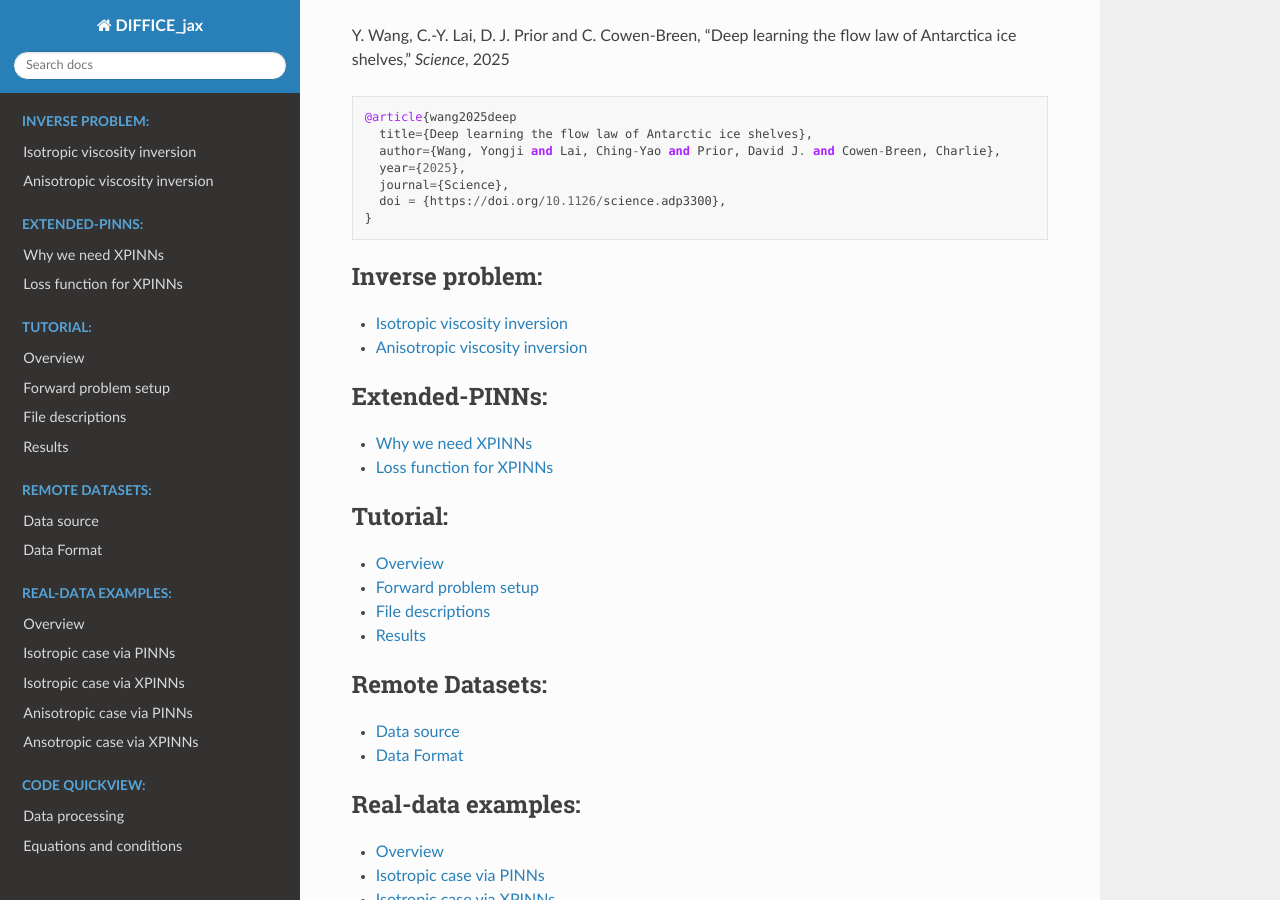
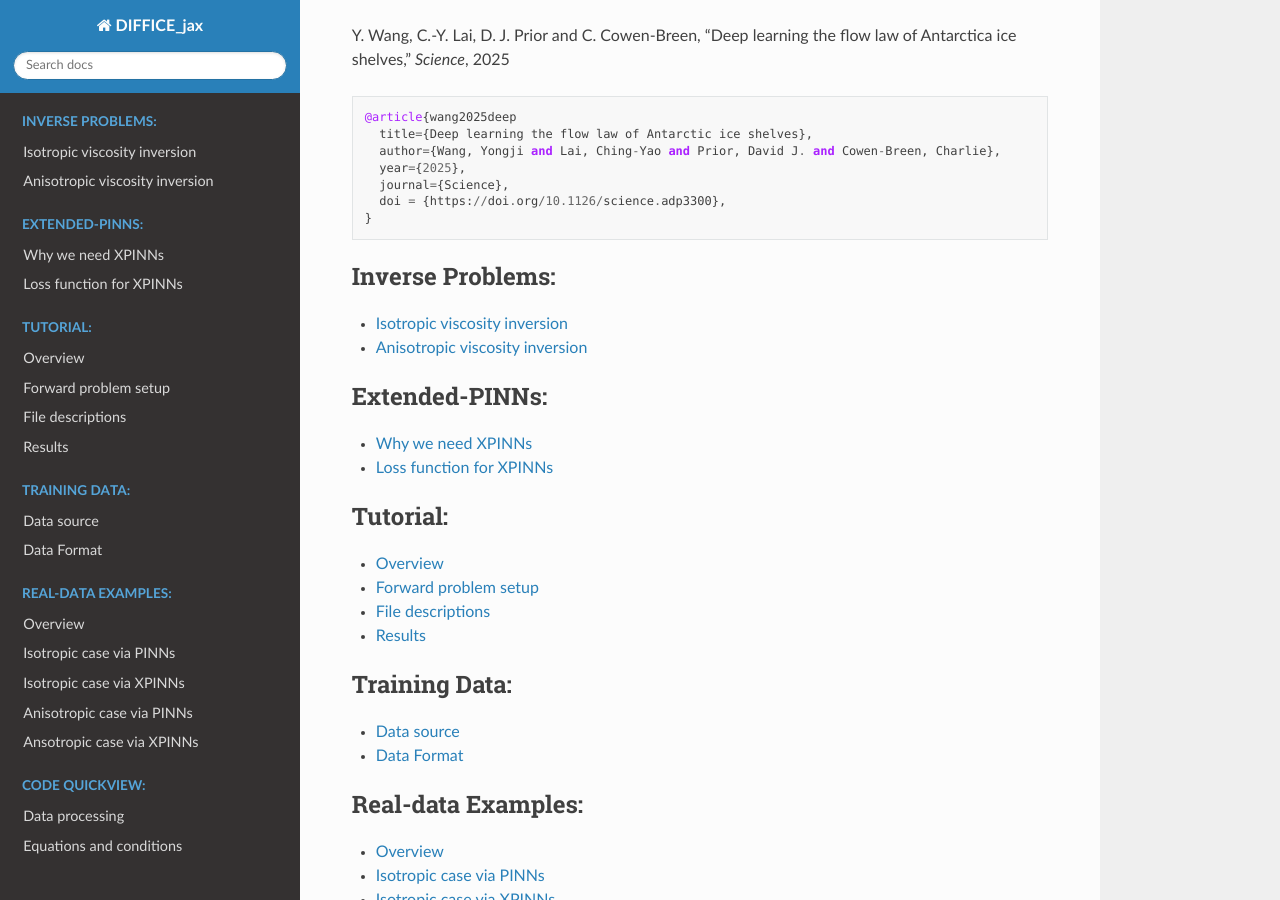
Before and after one commit to YaoGroup/DIFFICE_jax, a Sphinx documentation site: the page built from docs/source/index.rst, in a window 1280 px wide and 900 px high, scrolled down 2091 px. Built offline with Sphinx 7.4.7 and the Read the Docs theme 3.1.0, drawn with Linux system fonts in a browser that asks for light colours.

Commit message:
Update index.rst

```diff
--- a/docs/source/index.rst
+++ b/docs/source/index.rst
@@ -21,7 +21,7 @@ DIFFICE_jax documentation
 
 .. toctree::
    :maxdepth: 1
-   :caption: Inverse problem:
+   :caption: Inverse Problems:
 
    Isotropic.md
    Anisotropic.md
@@ -43,14 +43,14 @@ DIFFICE_jax documentation
 
 .. toctree::
    :maxdepth: 1
-   :caption: Remote Datasets:
+   :caption: Training Data:
 
    Data.md
 
 
 .. toctree::
    :maxdepth: 1
-   :caption: Real-data examples:
+   :caption: Real-data Examples:
 
    examples
 
```
